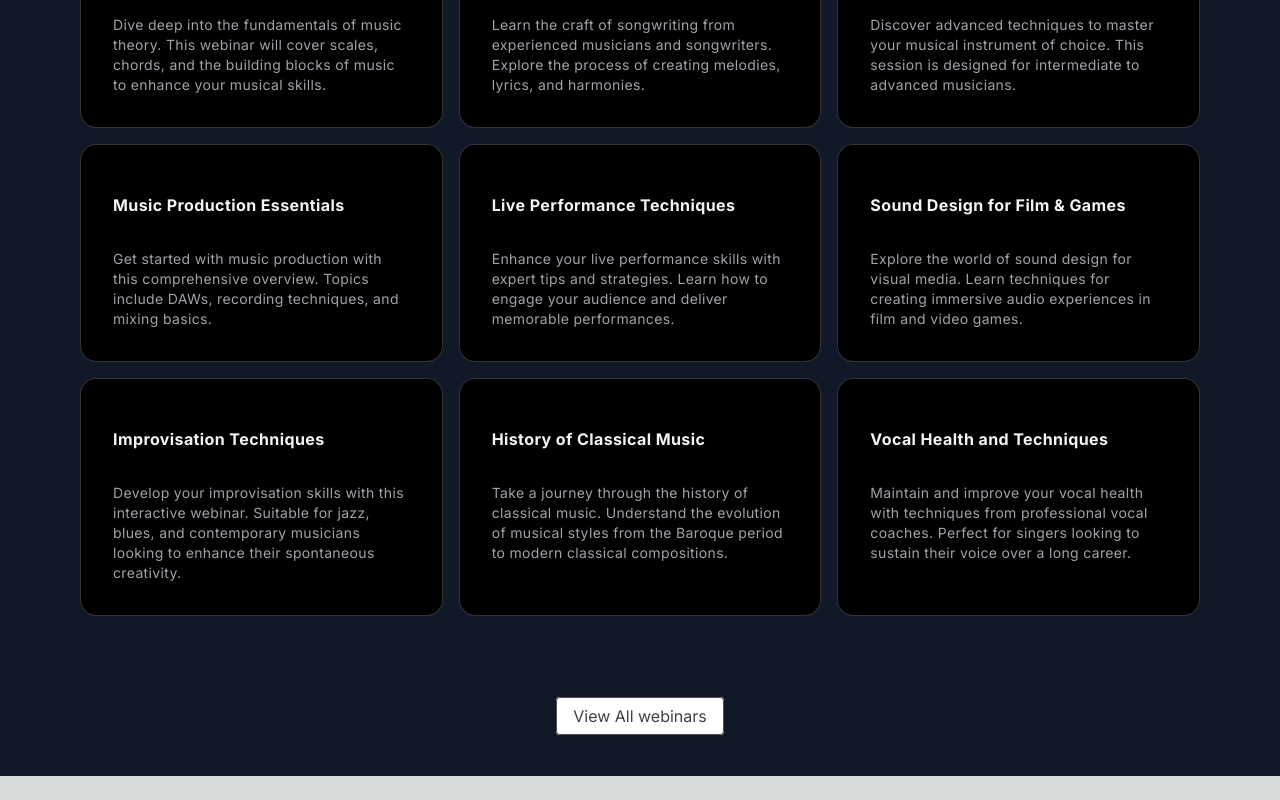
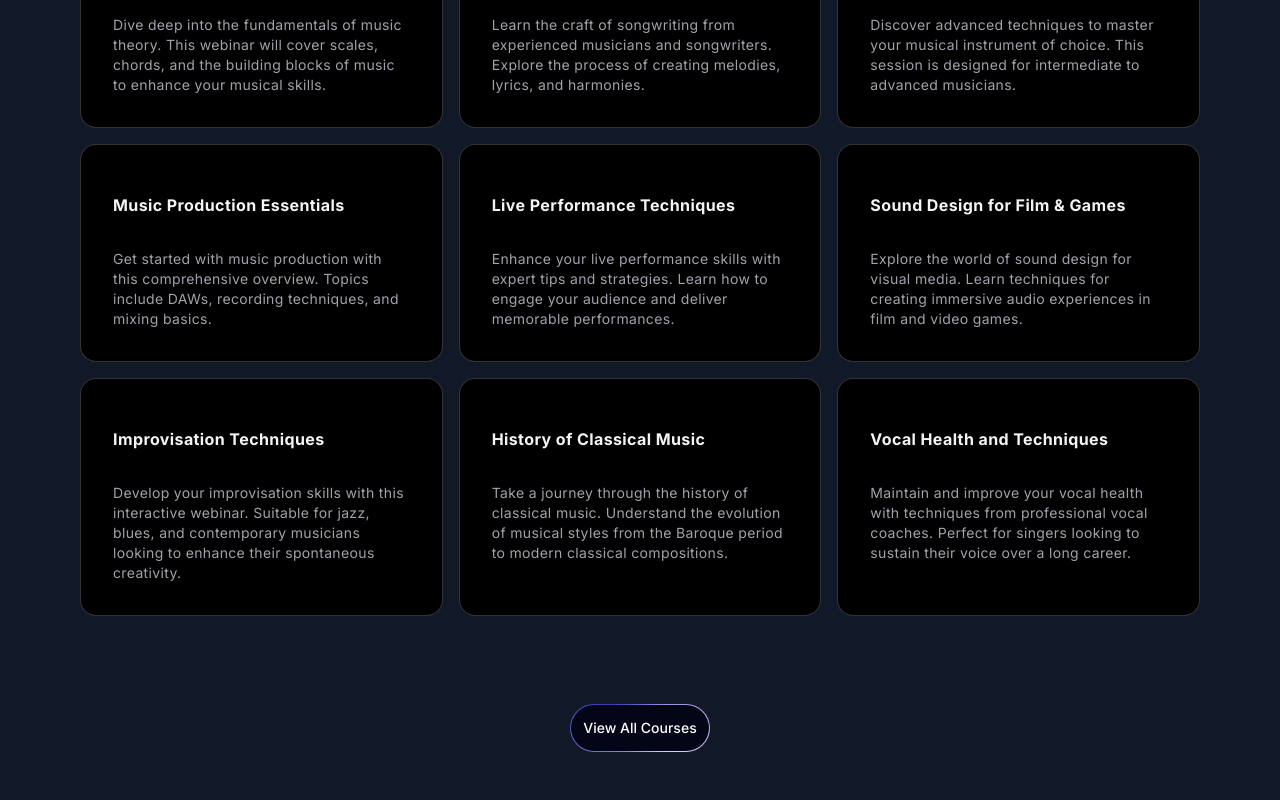
Before and after one commit to rissh/Rhythm-Roots, a Next.js app: page / in a window 1280 px wide. Shown: the part 2838-3638 px from the top of the page. Before the commit the page ends 3614 px from the top, so only its background shows below. Built offline with nearby package versions, Linux system fonts and the light colour scheme.

Commit message:
Enhance Button Styling in Upcoming Webinar Section
- Updated the button styling in the UpcomingWebinar component for better UI/UX.

```diff
--- a/src/components/UpcomingWebinar.tsx
+++ b/src/components/UpcomingWebinar.tsx
@@ -92,11 +92,13 @@
         </div>
 
         <div className="mt-10 text-center">
-          <Link
-            href={"/"}
-            className="px-4 py-2 rounded border border-neutral-600 text-neutral-700 bg-white hover:bg-gray-100 transition duration-200"
-          >
-            View All webinars
+          <Link href={"#"}>
+            <button className="relative inline-flex h-12 overflow-hidden rounded-full p-[1px] focus:outline-none focus:ring-2 focus:ring-slate-400 focus:ring-offset-2 focus:ring-offset-slate-50">
+              <span className="absolute inset-[-1000%] animate-[spin_2s_linear_infinite] bg-[conic-gradient(from_90deg_at_50%_50%,#E2CBFF_0%,#393BB2_50%,#E2CBFF_100%)]" />
+              <span className="inline-flex h-full w-full cursor-pointer items-center justify-center rounded-full bg-slate-950 px-3 py-1 text-sm font-medium text-white backdrop-blur-3xl">
+                View All Courses
+              </span>
+            </button>
           </Link>
         </div>
       </div>
```
